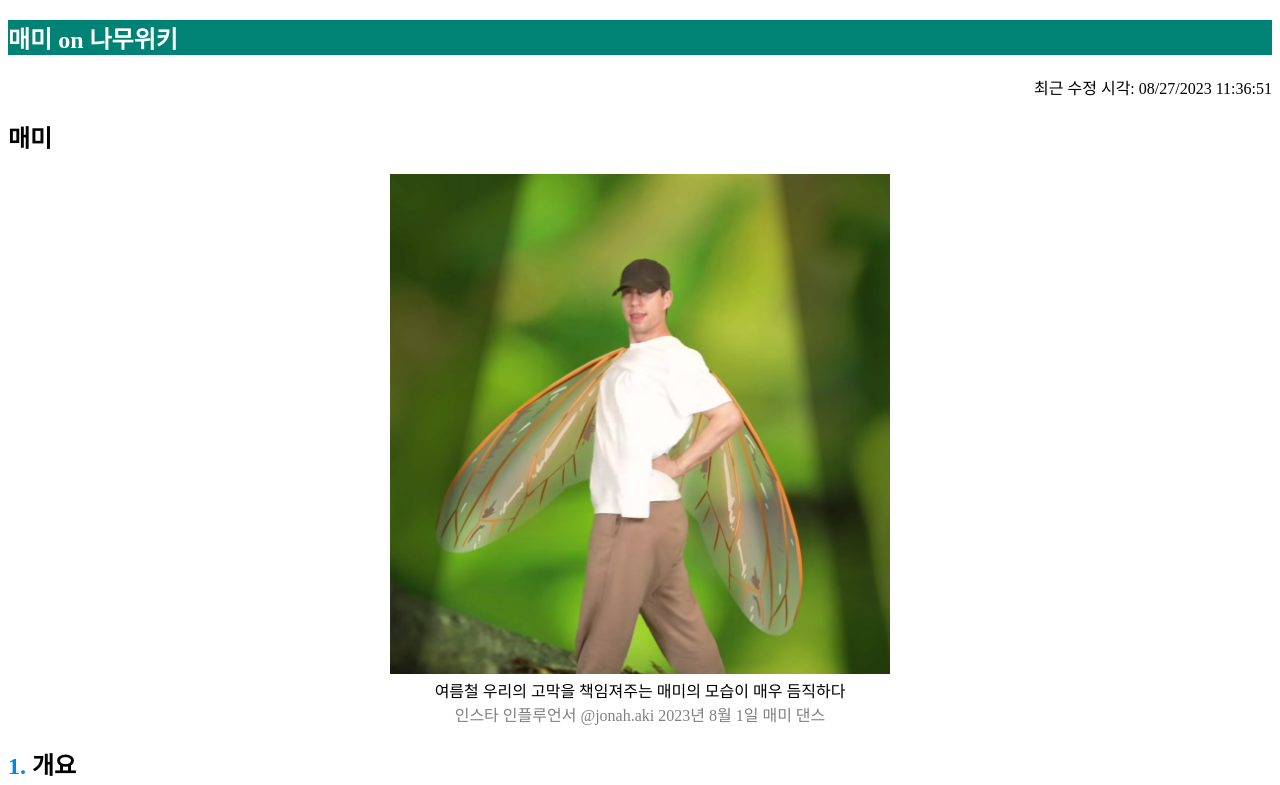
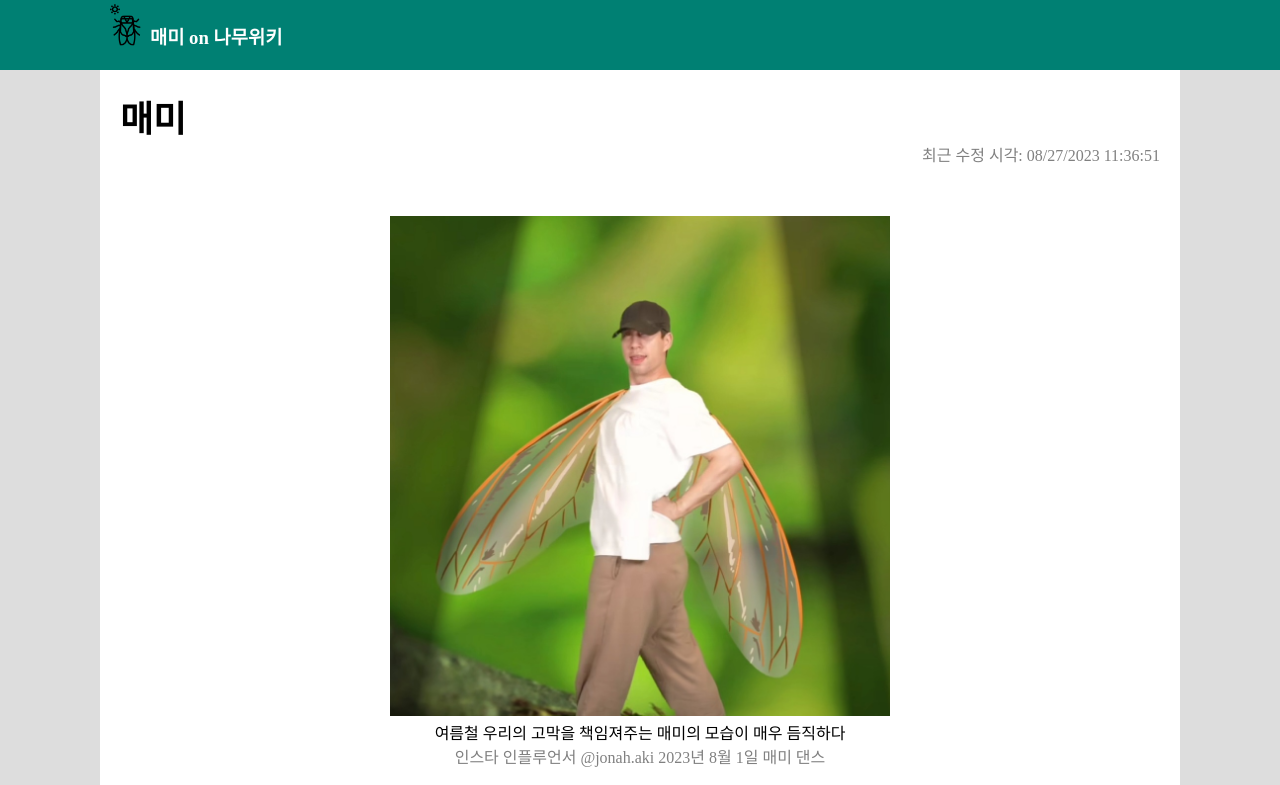
Before and after one commit to symstellify/sub_project-wiki, a plain HTML site: page index.html in a window 1280 px wide. Shown: the top 785 px of the page. Drawn offline with Linux system fonts and the light colour scheme.

Commit message:
[update] html, css 추가 favicon 추가, wiki favicon 삭제

```diff
--- a/index.html
+++ b/index.html
@@ -4,26 +4,32 @@
     <meta charset="UTF-8">
     <meta name="viewport" content="width=device-width, initial-scale=1.0">
     <title>매미 on 나무위키</title>
+    <link rel="icon"  href="images/favicon_io/favicon.ico">
     <link rel="stylesheet" href="style.css">
 </head>
 <body>
     <!--배너-->
-    <div id="banner">
-        <h2>매미 on 나무위키</h2>
-    </div>
-
-    <!--최근 수정 시각 자바스크립트 코드-->
-    <div id="time">
-        <script>
-            document.write("최근 수정 시각: "+document.lastModified+"")
-        </script>
+    <div id="bannerBox">
+        <div id="banner">
+            <div style="float: left">
+                <img src="/images/cicada.png" width="50px">
+            </div>
+            <div>
+                <h3>매미 on 나무위키</h3>
+            </div>
+        </div>
     </div>
 
     <div id="wrap">
         <section>
             <!--타이틀-->
             <h1>매미</h1>
-
+            <!--최근 수정 시각 자바스크립트 코드-->
+            <div id="time">
+                <script>
+                    document.write("최근 수정 시각: "+document.lastModified+"")
+                </script>
+            </div>
             <!--프로필 사진-->
             <div class="profile">
                 <img src="/images/profile.jpg">
--- a/style.css
+++ b/style.css
@@ -1,15 +1,45 @@
-/* 최근수정시간*/
+body {
+    margin: 0px;
+    background-color: #ddd;
+}
+/* 최근수정시간 */
 #time {
+    margin: 0px 20px 20px 20px;
+    color: grey;
     text-align: right;
 }
+
 /* '매미' on 나무위키 배너*/
 #banner {
-    background-color: #008275;
+    background-color: hsl(174, 100%, 25%);
     color: white;
+    padding: 3px 100px;
+}
+
+#banner > span > h3 {
+    margin: 0px;
+}
+
+#wrap {
+    background-color: #ddd;
+    margin-top: 0px;
+}
+
+#wrap > section {
+    margin-right: 100px;
+    margin-left: 100px;
+    background-color: white;
+}
+/* 매미 -- 제목 */
+#wrap > section > h1 {
+    margin: 0px;
+    padding: 20px 20px 0px 20px;
+    font-size: 36px;
 }
 /*프로필 사진*/
 .profile {
     text-align: center;
+    margin-top: 50px;
 }
 .profile > img {
     width: 500px;
@@ -20,16 +50,28 @@
     margin-bottom:0%;
 }
 
+/* 소제목 타이틀*/
+.sub_title {
+    margin: 20px;
+    padding: 0% 0% 10px 0%;
+    border-bottom: 2px solid #ddd;
+}
+
 /*소제목*/
 .sub_title > span {
     color:#0287e0;
 }
 
+/* 내용 */
+#paragraph {
+    margin: 20px 20px 50px 20px;
+}
+
 h2 > a {
     text-decoration: none;
     color: #0287e0;
+}
 
-}
 /*table style*/
 table {
     margin-left: auto;
@@ -64,11 +106,16 @@ tr {
     margin-top: 0%;
 }
 
+#annotation > p {
+    margin: 20px;
+}
+
 #annotation > p > a {
     text-decoration: none;
     color: #0287e0;
 
 }
+
 /*footer*/
 #wrap {
     min-height: 100vh;
```
Also changed, not shown: images/cicada.png (added), images/favicon_io/android-chrome-192x192.png (added), images/favicon_io/android-chrome-512x512.png (added), images/favicon_io/apple-touch-icon.png (added), images/favicon_io/favicon-16x16.png (added), images/favicon_io/favicon-32x32.png (added), images/favicon_io/favicon.ico (added), images/favicon_io/site.webmanifest (added), images/wiki_icon.png (deleted).
